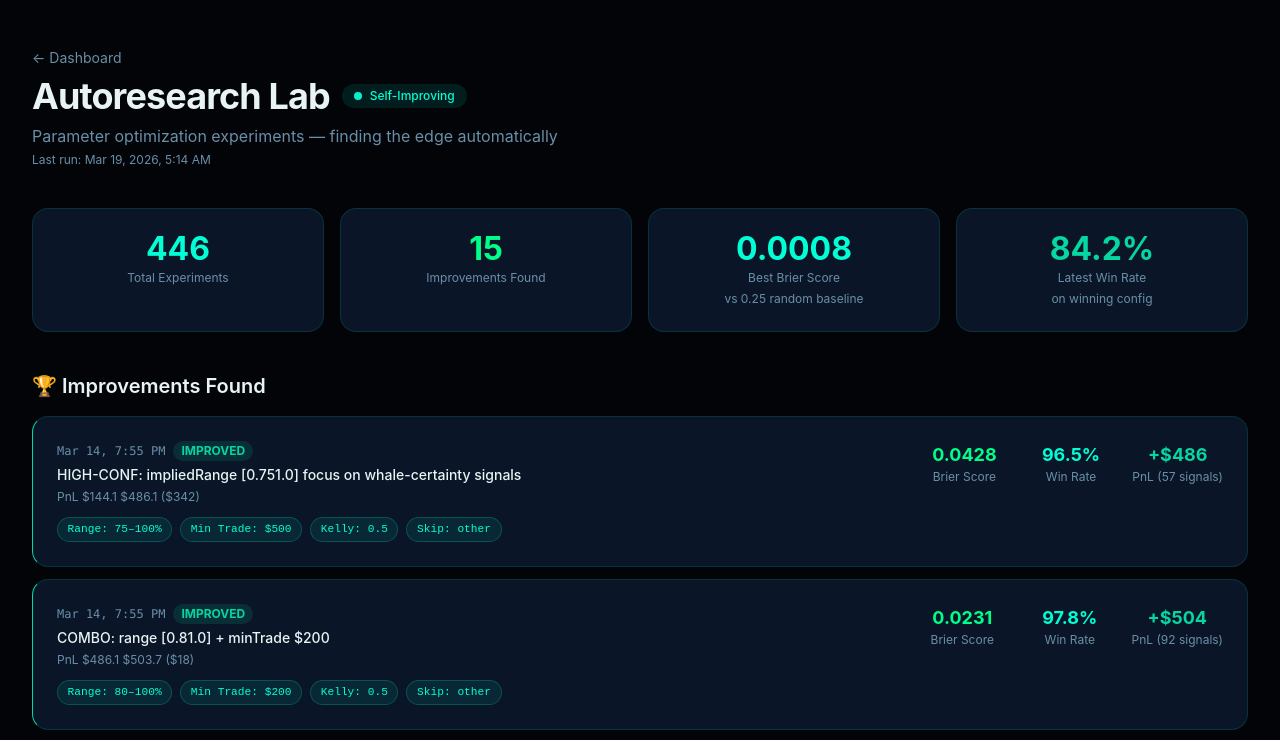
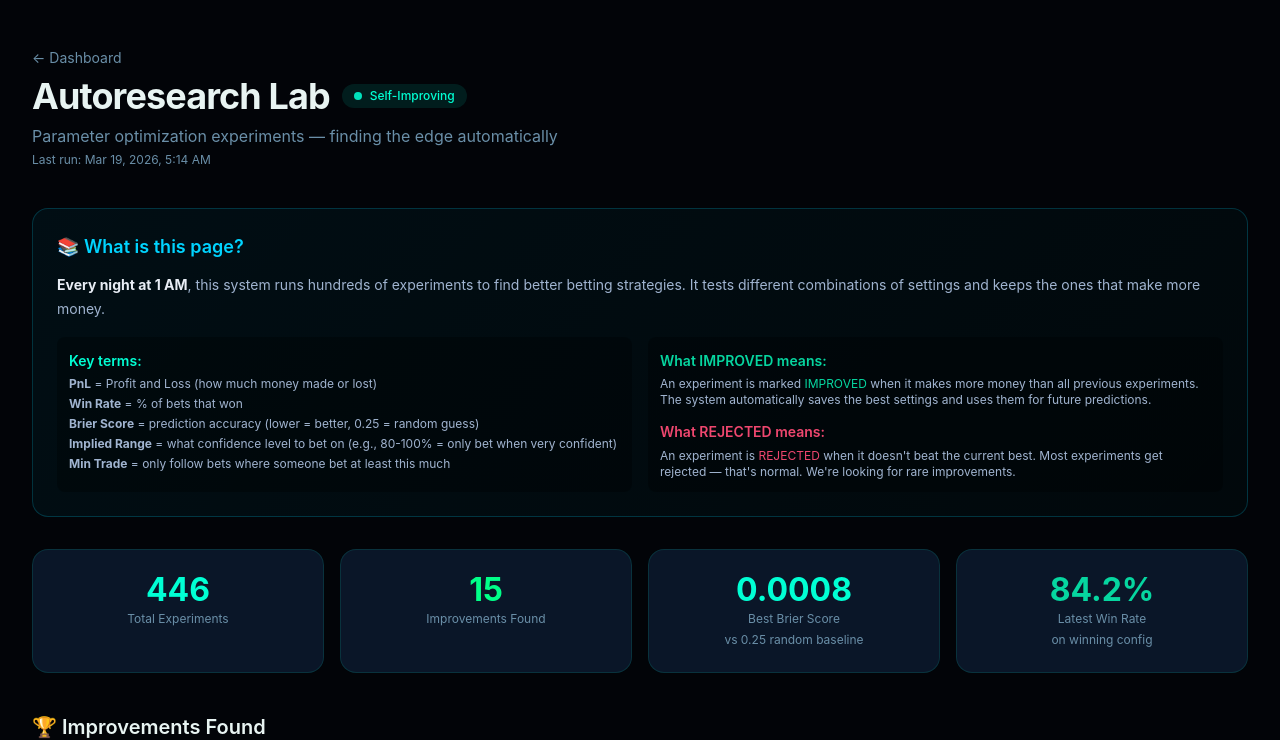
Before and after one commit to pagidik/kalshi-dashboard, a Next.js app: page /experiments in a window 1280 px wide. Shown: the top 740 px of the page. Built offline with nearby package versions, Linux system fonts and the light colour scheme.

Commit message:
feat: plain English explainer + fix encoding in experiments

```diff
--- a/app/experiments/page.tsx
+++ b/app/experiments/page.tsx
@@ -54,6 +54,41 @@ export default function ExperimentsPage() {
           Last run: {new Date(experiments[experiments.length - 1]?.ts).toLocaleString('en-US', { month: 'short', day: 'numeric', year: 'numeric', hour: 'numeric', minute: '2-digit', hour12: true })}
         </p>
       </header>
+
+      {/* Plain English explainer */}
+      <section className="mb-8 card" style={{ background: 'linear-gradient(135deg, rgba(0,212,255,0.05) 0%, rgba(0,255,212,0.02) 100%)', borderColor: 'rgba(0,212,255,0.2)' }}>
+        <h3 className="text-lg font-semibold mb-3" style={{ color: '#00d4ff' }}>📚 What is this page?</h3>
+        <div className="space-y-3 text-sm" style={{ color: '#a0b4d0', lineHeight: 1.7 }}>
+          <p>
+            <strong style={{ color: '#e8edf5' }}>Every night at 1 AM</strong>, this system runs hundreds of experiments to find better betting strategies.
+            It tests different combinations of settings and keeps the ones that make more money.
+          </p>
+          <div className="grid grid-cols-1 md:grid-cols-2 gap-4 mt-4">
+            <div className="p-3 rounded-lg" style={{ background: 'rgba(0,0,0,0.3)' }}>
+              <div className="font-semibold mb-1" style={{ color: '#00ffd4' }}>Key terms:</div>
+              <ul className="space-y-1 text-xs">
+                <li><strong>PnL</strong> = Profit and Loss (how much money made or lost)</li>
+                <li><strong>Win Rate</strong> = % of bets that won</li>
+                <li><strong>Brier Score</strong> = prediction accuracy (lower = better, 0.25 = random guess)</li>
+                <li><strong>Implied Range</strong> = what confidence level to bet on (e.g., 80-100% = only bet when very confident)</li>
+                <li><strong>Min Trade</strong> = only follow bets where someone bet at least this much</li>
+              </ul>
+            </div>
+            <div className="p-3 rounded-lg" style={{ background: 'rgba(0,0,0,0.3)' }}>
+              <div className="font-semibold mb-1" style={{ color: '#06d6a0' }}>What IMPROVED means:</div>
+              <p className="text-xs">
+                An experiment is marked <span style={{ color: '#06d6a0' }}>IMPROVED</span> when it makes more money than all previous experiments.
+                The system automatically saves the best settings and uses them for future predictions.
+              </p>
+              <div className="font-semibold mb-1 mt-3" style={{ color: '#ef476f' }}>What REJECTED means:</div>
+              <p className="text-xs">
+                An experiment is <span style={{ color: '#ef476f' }}>REJECTED</span> when it doesn&apos;t beat the current best.
+                Most experiments get rejected — that&apos;s normal. We&apos;re looking for rare improvements.
+              </p>
+            </div>
+          </div>
+        </div>
+      </section>
 
       {/* KPI row */}
       <section className="mb-10 grid grid-cols-2 gap-4 sm:grid-cols-4">
```
